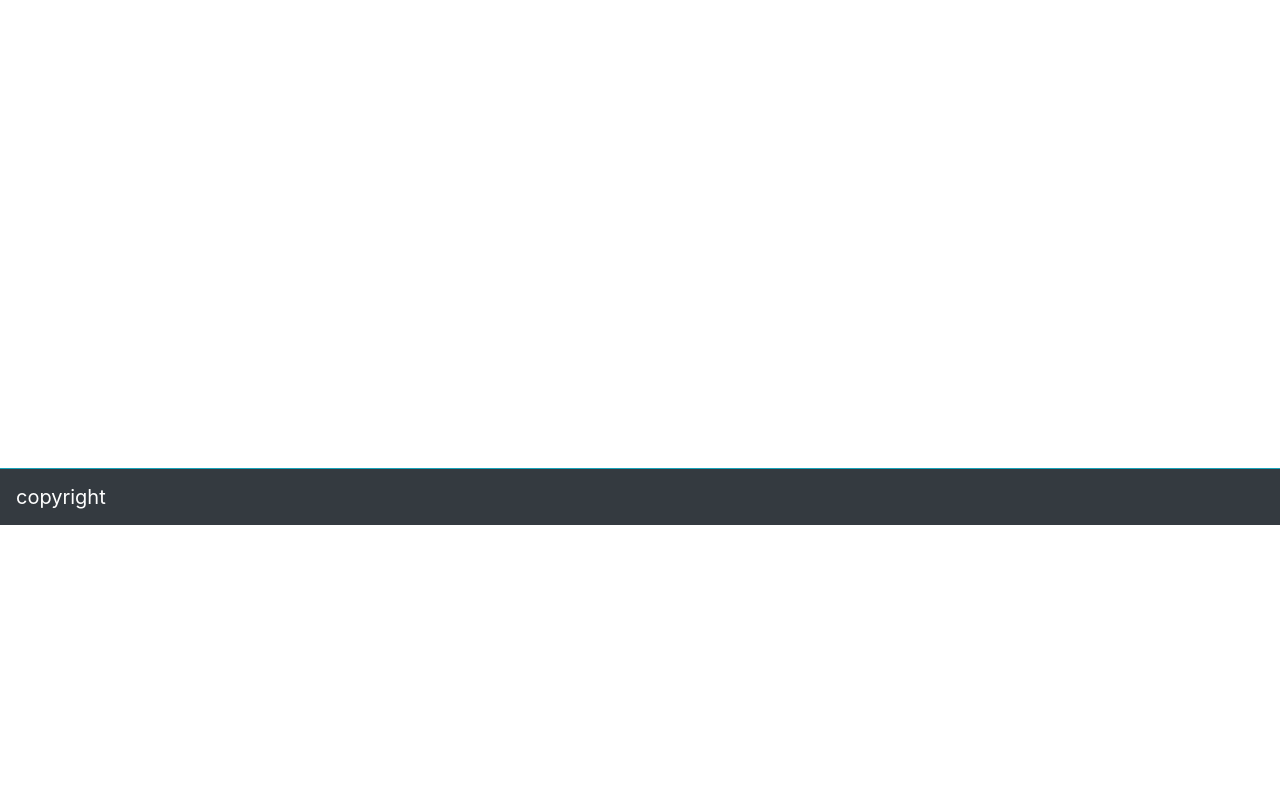
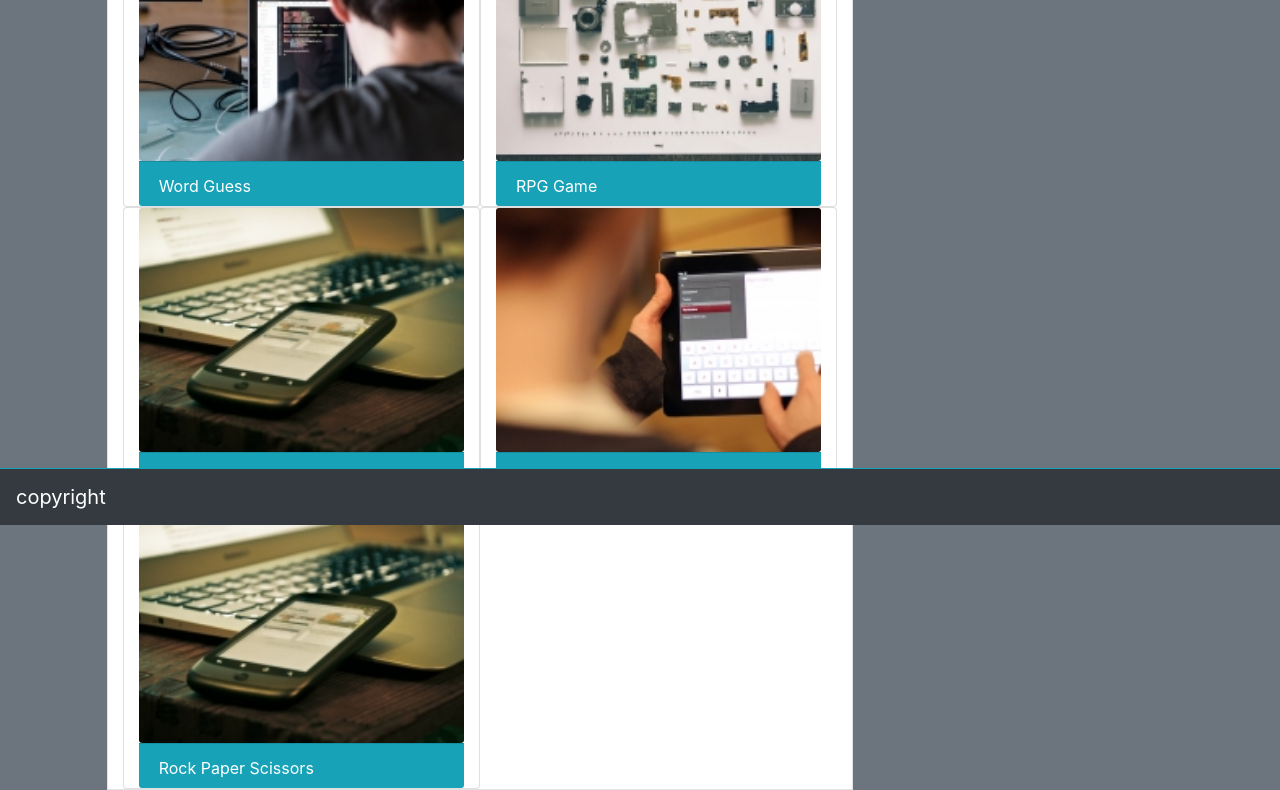
Before and after one commit to DangerN/portfolio, a plain HTML site: page portfolio.html in a window 1280 px wide. Shown: the part 275-1065 px from the top of the page. Before the commit the page ends 800 px from the top, so only its background shows below. Drawn offline with nearby package versions, Linux system fonts and the light colour scheme.

Commit message:
updated the images and image footer for the portfolio section content

```diff
--- a/portfolio.html
+++ b/portfolio.html
@@ -13,7 +13,7 @@
     <title>Ana Medrano Portfolio</title>
 </head>
 
-<body>
+<body class="bg-secondary">
     <!-- Primary grid that holds header text and nav bar content -->
 
     <!-- Container is set to fluid allows us the header to span the entire width of the viewport  -->
@@ -48,8 +48,52 @@
         </div>
     </div>
 
+    <div class="container-fluid">
+        <!-- At the smallest size this first box should not exist -->
+
+        <div class="row mt-5">
+            <div class="col-sm-2 col-md-1">
+
+            </div>
+            <div class="col-sm-8 col-md-7 bg-white border">
+                <h2 class="card-title text-info border-bottom py-3"
+                    style="font-family:Cambria, Cochin, Georgia, Times, 'Times New Roman', serif">Portfolio</h2>
+
+                <div class="card text-white col-md-6 col-sm-12 float-left">
+                    <img class="card-img" src="Images/placeimg_200_150_tech (1).jpg" alt="Stock Word Guess">
+                    <div class="card-footer bg-info pb-2">Word Guess</div>
+                </div>
+
+                <div class="card text-white col-md-6 col-sm-12 float-right">
+                    <img class="card-img" src="Images/placeimg_200_150_tech (2).jpg" alt="Stock Word Guess">
+                    <div class="card-footer bg-info pb-2">RPG Game</div>
+                </div>
+
+                <div class="card text-white col-md-6 col-sm-12 float-left">
+                    <img class="card-img" src="Images/placeimg_200_150_tech (3).jpg" alt="Stock Word Guess">
+                    <div class="card-footer bg-info pb-2">Trivia Game</div>
+                </div>
+
+                <div class="card text-white col-md-6 col-sm-12 float-right">
+                    <img class="card-img" src="Images/placeimg_200_150_tech (4).jpg" alt="Stock Word Guess">
+                    <div class="card-footer bg-info pb-2">Info Widget</div>
+                </div>
+
+                <div class="card text-white col-md-6 col-sm-12 float-left">
+                    <img class="card-img" src="Images/placeimg_200_150_tech (3).jpg" alt="Stock Word Guess">
+                    <div class="card-footer bg-info pb-2">Rock Paper Scissors</div>
+                </div>
+
+
+
+
+
+            </div>
+        </div>
+    </div>
+
     <nav class="navbar fixed-bottom navbar-light bg-dark border-top border-info">
-        <a class="navbar-brand text-white text-center">copyright</a>
+        <a class="navbar-brand text-white">copyright</a>
     </nav>
 
     <!-- Optional JavaScript -->
```
